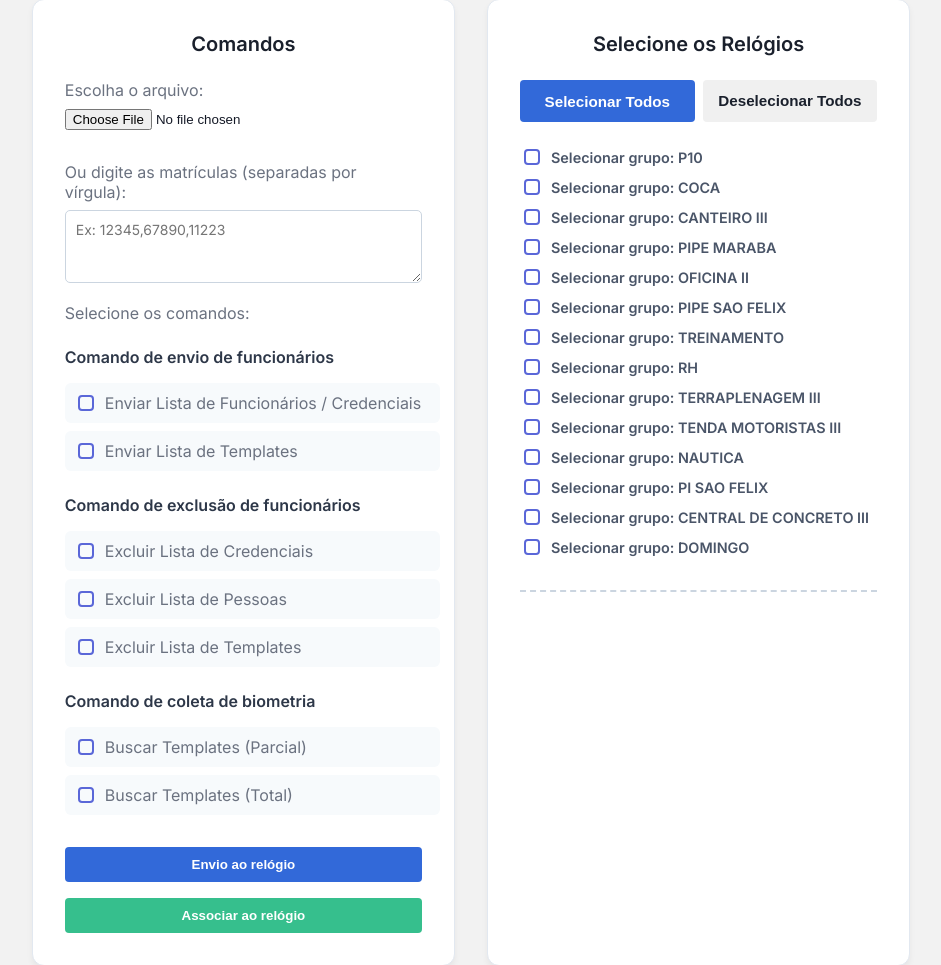
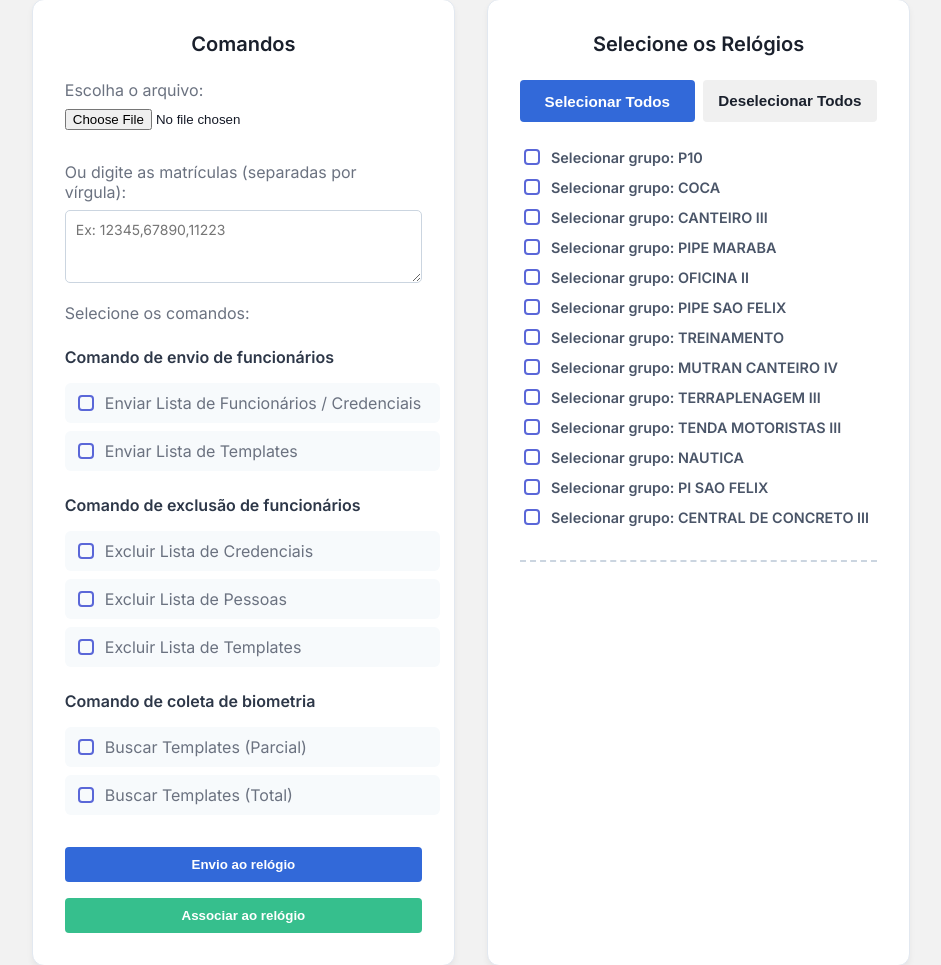
Before and after one commit to thiagouft/relatorioMarcacaoKairosAPI, a Flask app: page /admin/envio_comando in a window 1280 px wide. Shown: the part 237-1202 px from the top of the page, without its empty margins (169-1110 px from the left). Run offline with Flask 3, Linux system fonts and the light colour scheme; the visitor is signed in with stand-in values (Sample User, id 1); data that the repository does not hold is empty; some libraries are stand-ins or nearby versions.

Commit message:
Ajuste dos relógios novos da Multran Canteiro IV

```diff
--- a/app.py
+++ b/app.py
@@ -473,13 +473,12 @@ CLOCK_GROUPS = {
   "OFICINA II": [8],
   "PIPE SAO FELIX": [2, 4, 10, 19, 21, 28],
   "TREINAMENTO": [16],
-  "RH": [13],
+  "MUTRAN CANTEIRO IV": [13, 17],
   "TERRAPLENAGEM III": [6, 12],
   "TENDA MOTORISTAS III": [26],
   "NAUTICA": [30],
   "PI SAO FELIX": [35,36],
   "CENTRAL DE CONCRETO III": [7, 15],
-  "DOMINGO": [17, 27],
 }
 
 def get_location_by_clock_id(clock_id):
@@ -1136,11 +1135,13 @@ def api_envio_comando_por_local():
             falha_file_name = log_file_name
 
         if crachas_sucesso:
+            # Mapeia IDs de banco de dados/URL (35, 36) para os números de relógio reais da API (33, 34)
+            mapped_clock_ids = [33 if cid == 35 else 34 if cid == 36 else cid for cid in clock_ids]
             cracha_list = [c.get('cracha') for c in crachas_sucesso]
-            schedule_result = schedule_commands(cracha_list, config_options, clock_ids)
+            schedule_result = schedule_commands(cracha_list, config_options, mapped_clock_ids)
 
             if schedule_result.get('sucesso'):
-                cabecalho = generate_cabecalho_arquivo(clock_ids, config_options)
+                cabecalho = generate_cabecalho_arquivo(mapped_clock_ids, config_options)
                 sucesso_file_name = f'sucesso_inclusao_{location.replace(" ", "_")}.pdf'
                 sucesso_content = [f"Crachá: {c.get('cracha')}, Nome: {c.get('nome')}" for c in crachas_sucesso]
                 generate_pdf_report(os.path.join(app.root_path, 'static', sucesso_file_name), cabecalho, sucesso_content)
--- a/templates/envio_comando.html
+++ b/templates/envio_comando.html
@@ -124,8 +124,10 @@
                         <label for="dataPonteiro">Data da Reposição:</label>
                         <input type="date" id="dataPonteiro" name="data" required />
                     </div>
-                    <button type="submit" class="btn btn-primary" style="margin-top: 1rem; width: 100%;">Iniciar Reposição de Ponteiro</button>
-                    <button type="button" id="cancelPonteiro" class="btn btn-danger" style="margin-top: 0.5rem; width: 100%; display: none;">Cancelar Operação</button>
+                    <button type="submit" class="btn btn-primary" style="margin-top: 1rem; width: 100%;">Iniciar
+                        Reposição de Ponteiro</button>
+                    <button type="button" id="cancelPonteiro" class="btn btn-danger"
+                        style="margin-top: 0.5rem; width: 100%; display: none;">Cancelar Operação</button>
                 </form>
 
                 <!-- Console de Logs (Terminal) -->
@@ -142,8 +144,10 @@
                     Este comando enviará a data e a hora atual do servidor para todos os relógios de ponto selecionados.
                 </p>
                 <form id="datahoraForm">
-                    <button type="submit" class="btn btn-primary" style="width: 100%;">Iniciar Envio de Data e Hora</button>
-                    <button type="button" id="cancelDataHora" class="btn btn-danger" style="margin-top: 0.5rem; width: 100%; display: none;">Cancelar Operação</button>
+                    <button type="submit" class="btn btn-primary" style="width: 100%;">Iniciar Envio de Data e
+                        Hora</button>
+                    <button type="button" id="cancelDataHora" class="btn btn-danger"
+                        style="margin-top: 0.5rem; width: 100%; display: none;">Cancelar Operação</button>
                 </form>
 
                 <!-- Console de Logs (Terminal) -->
@@ -166,20 +170,19 @@
     <!-- Pass grouping definition to frontend via global window variable -->
     <script>
         window.gruposRelogios = {
-            "P10": [1, 11, 23,29],
+            "P10": [1, 11, 23, 29],
             "COCA": [3, 14, 31],
             "CANTEIRO III": [18, 22, 24, 25],
             "PIPE MARABA": [5, 9, 20],
             "OFICINA II": [8],
             "PIPE SAO FELIX": [2, 4, 10, 19, 21, 28],
             "TREINAMENTO": [16],
-            "RH": [13],
+            "MUTRAN CANTEIRO IV": [13, 17],
             "TERRAPLENAGEM III": [6, 12],
             "TENDA MOTORISTAS III": [26],
             "NAUTICA": [30],
-            "PI SAO FELIX": [33,34],
-            "CENTRAL DE CONCRETO III": [7, 15],
-            "DOMINGO": [17, 27],
+            "PI SAO FELIX": [33, 34],
+            "CENTRAL DE CONCRETO III": [7, 15]
         };
     </script>
     <script src="{{ url_for('static', filename='js/envio_comando.js') }}"></script>
```
